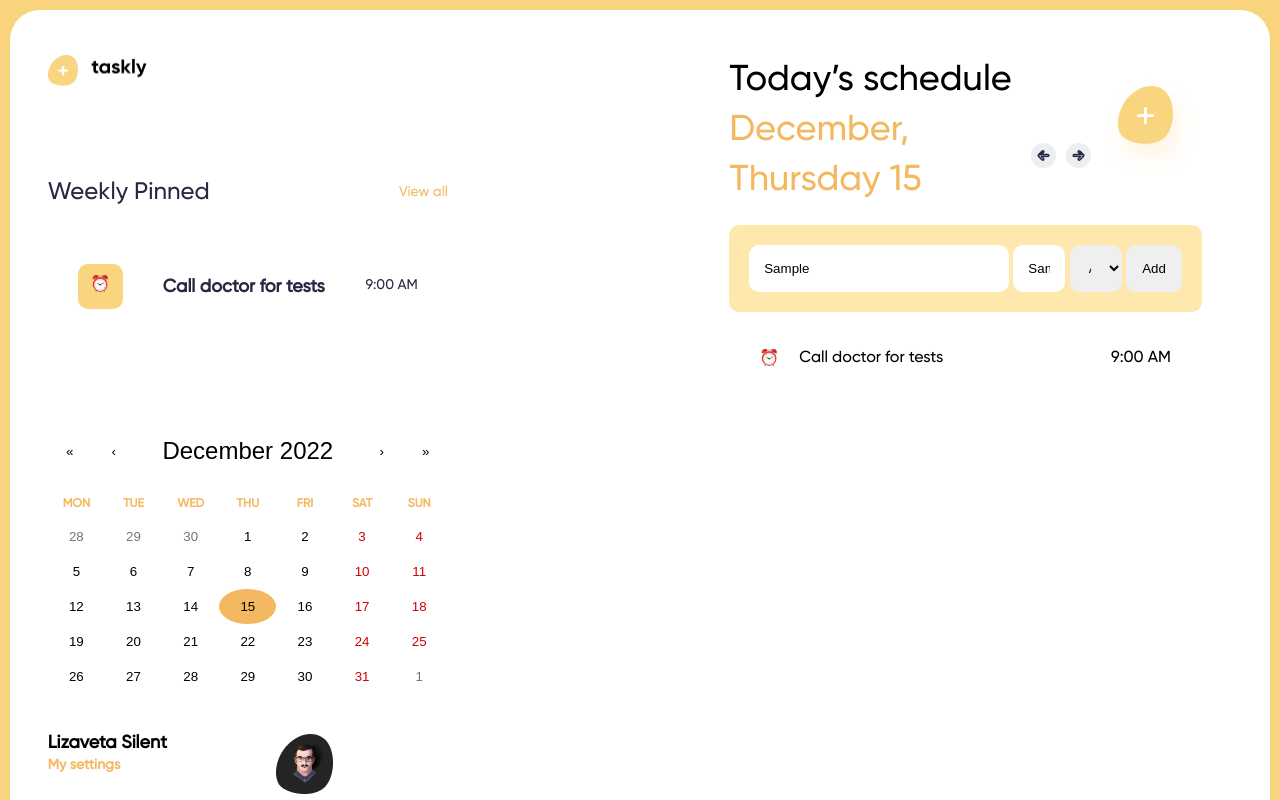
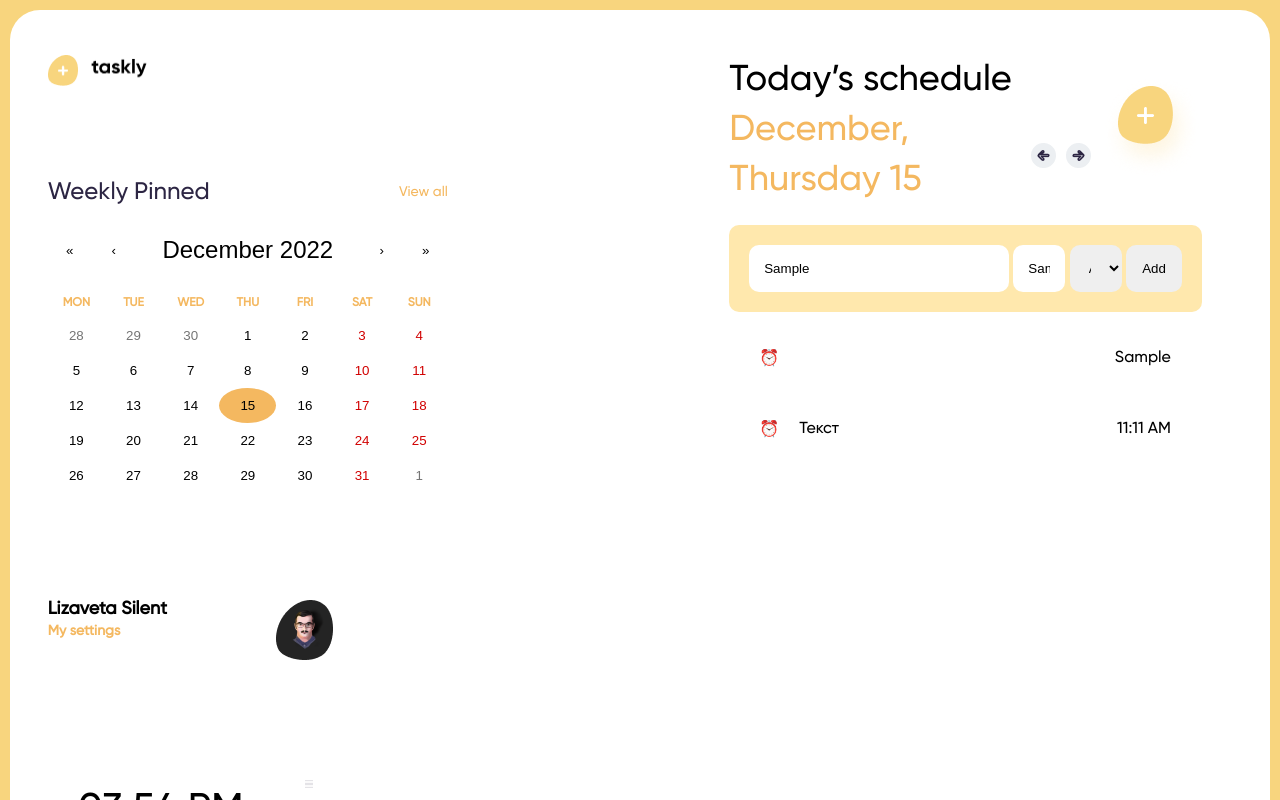
Before and after one commit to lizasilent/taskly, a React (Create React App) app: page / in a window 1280 px wide. Both pictures are taken after typing "Sample", "Sample" into the empty fields and a click on the input "Add". Shown: the top 800 px of the page. Built offline with nearby package versions, Linux system fonts and the light colour scheme.

Commit message:
todo list done

```diff
--- a/src/components/CenterMenu/centerMenu.js
+++ b/src/components/CenterMenu/centerMenu.js
@@ -1,4 +1,4 @@
-import { React, useState, useEffect } from "react";
+import { React, useState } from "react";
 
 import add from "../../images/plus.png";
 import "./centerMenu.css";
@@ -8,22 +8,21 @@ import Form from "../Form/form";
 import DateBlock from "../Date/date";
 
 function CenterMenu() {
-  const [active, setActive] = useState(false);
+  const [active, setActive] = useState(true);
 
   function handleForm() {
     setActive(!active);
   }
 
-  const [todo, setTodo] = useState({text:"", time:"", timeofday:""});
+  const [todo, setTodo] = useState({ text: "", time: "", timeofday: "" });
   const [todos, setTodos] = useState([]);
 
   function addTodo() {
-  setTodos([...todos, todo])
-  setTodo({})
+    if (todo) {
+      setTodos([...todos, todo]);
+      setTodo({ text: "", time: "", timeofday: "" });
+    }
   }
-
-
-
 
   return (
     <div className="middle">
@@ -37,12 +36,9 @@ function CenterMenu() {
           <img className="plus" src={add} alt="plus" onClick={handleForm}></img>
         </div>
       </div>
-      {/* {active && <Form/>} */}
+      {active && <Form todo={todo} setTodo={setTodo} addTodo={addTodo} />}
 
-      <Form todo={todo} setTodo={setTodo} addTodo={addTodo}  />
-      <TodoList />
-
-
+      <TodoList todo={todo} todos={todos} />
     </div>
   );
 }
--- a/src/components/Form/form.js
+++ b/src/components/Form/form.js
@@ -2,6 +2,7 @@ import { React } from "react";
 import "./form.css";
 
 function Form({ todo, setTodo, addTodo }) {
+
   function handleSubmit(e) {
     e.preventDefault();
     addTodo({
@@ -11,16 +12,18 @@ function Form({ todo, setTodo, addTodo }) {
     });
   }
 
+
+
+
   return (
     <form className="form" onSubmit={handleSubmit}>
       <input
         className="form__input_text"
         type="text"
-        name="name"
+        name="text"
         placeholder="Your task"
-        value={todo.text}
         onChange={(e) => {
-          setTodo(e.target.value);
+          setTodo({text:e.target.value});
         }}
       />
       <input
@@ -29,17 +32,15 @@ function Form({ todo, setTodo, addTodo }) {
         name="time"
         placeholder="Time"
         maxLength="5"
-        value={todo.time}
         onChange={(e) => {
-          setTodo(e.target.value);
+          setTodo({time: e.target.value});
         }}
       />
       <select
         className="form__input_time"
         name="timeofday"
-        value={todo.timeofday}
         onChange={(e) => {
-          setTodo(e.target.value);
+          setTodo({timeofday:e.target.value});
         }}
       >
         <option>AM</option>
--- a/src/components/LeftMenu/leftMenu.js
+++ b/src/components/LeftMenu/leftMenu.js
@@ -3,7 +3,7 @@ import "./leftMenu.css";
 import logo from "../../images/Logo2.png";
 
 import CalendarLeft from "../Calendar/calendar";
-import TodoList from "../TodoList/todolist";
+// import TodoList from "../TodoList/todolist";
 
 function LeftMenu() {
   return (
@@ -18,7 +18,7 @@ function LeftMenu() {
           <p className="weekly__header_small">View all</p>
         </div>
 
-        <TodoList theme={"weekly"} />
+        {/* <TodoList theme={"weekly"} /> */}
 
         <CalendarLeft />
       </div>
--- a/src/components/TodoItem/todoitem.js
+++ b/src/components/TodoItem/todoitem.js
@@ -3,24 +3,40 @@ import React from "react";
 import "./todoitem.css"
 
 
-function TodoItem() {
+function TodoItem({index, todo}) {
 
 
 return(
-
-    <li className="item" >
+<>
+<li className="item" id={index}>
     <div className="item__icon">
       ⏰
     </div>
     <div className="item__text-block">
       <p className="item__text_big">
-        Call doctor for tests
+        {todo.text}
       </p>
       <p className="item__text_small">
-        9:00 AM
+        {todo.time} {todo.timeofday}
       </p>
     </div>
   </li>
+  <li className="item">
+  <div className="item__icon">
+    ⏰
+  </div>
+  <div className="item__text-block">
+    <p className="item__text_big">
+     Текст
+    </p>
+    <p className="item__text_small">
+      11:11 AM
+    </p>
+  </div>
+</li>
+</>
+
+
 )
 
 }
--- a/src/components/TodoList/todolist.js
+++ b/src/components/TodoList/todolist.js
@@ -5,13 +5,17 @@ import "./todolist.css";
 import TodoItem from "../TodoItem/todoitem";
 
 function TodoList({ theme, todos}) {
+  let key = Math.floor(Math.random() * 101);
 
   return (
     <div className={classNames("list-block", `list-block_${theme}`)}>
+
       <ul className="list">
-<TodoItem />
+        {
 
-
+        todos.map((todo) => (
+          <TodoItem index={key} todo={todo} />
+        ))}
       </ul>
     </div>
   );
```
